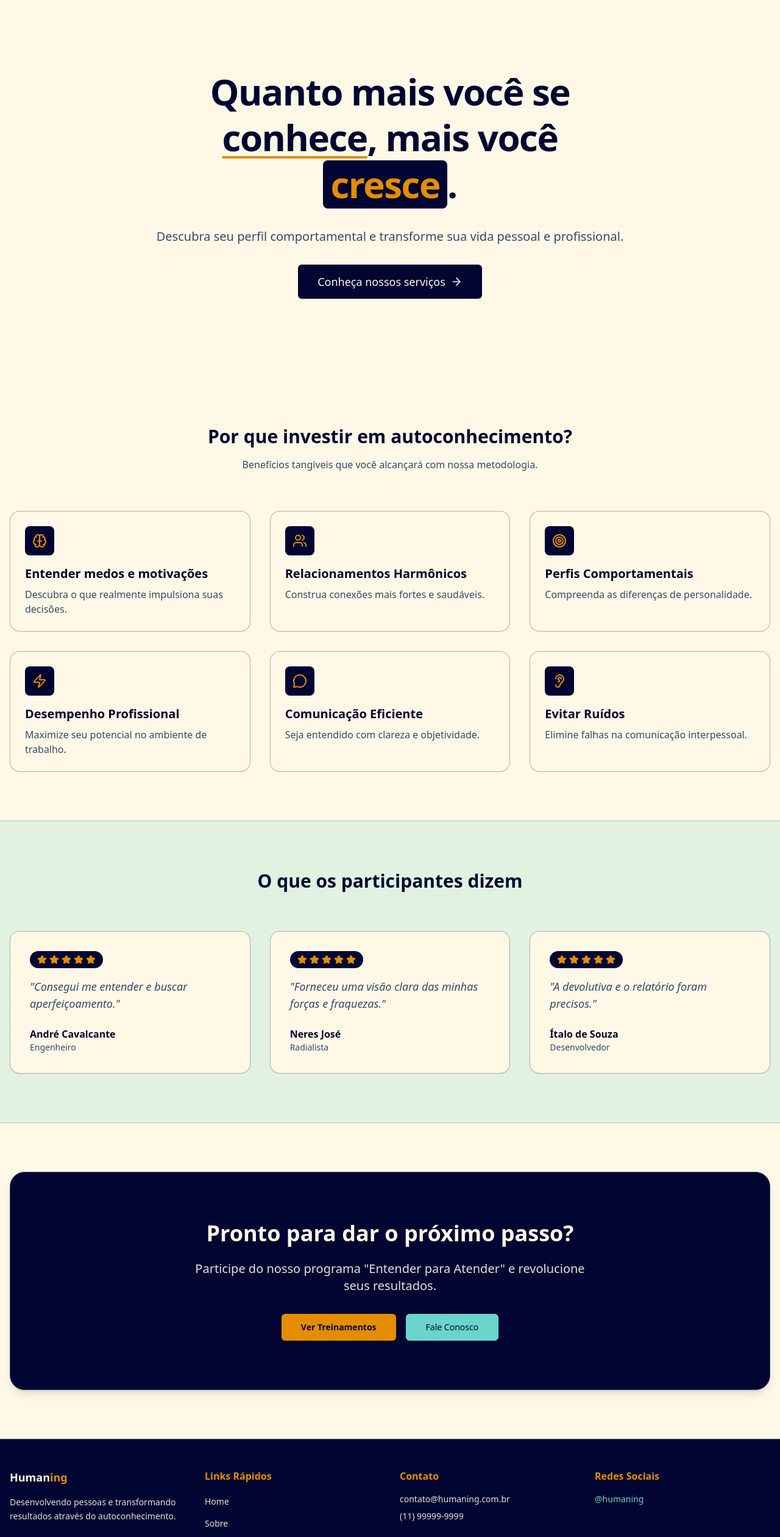
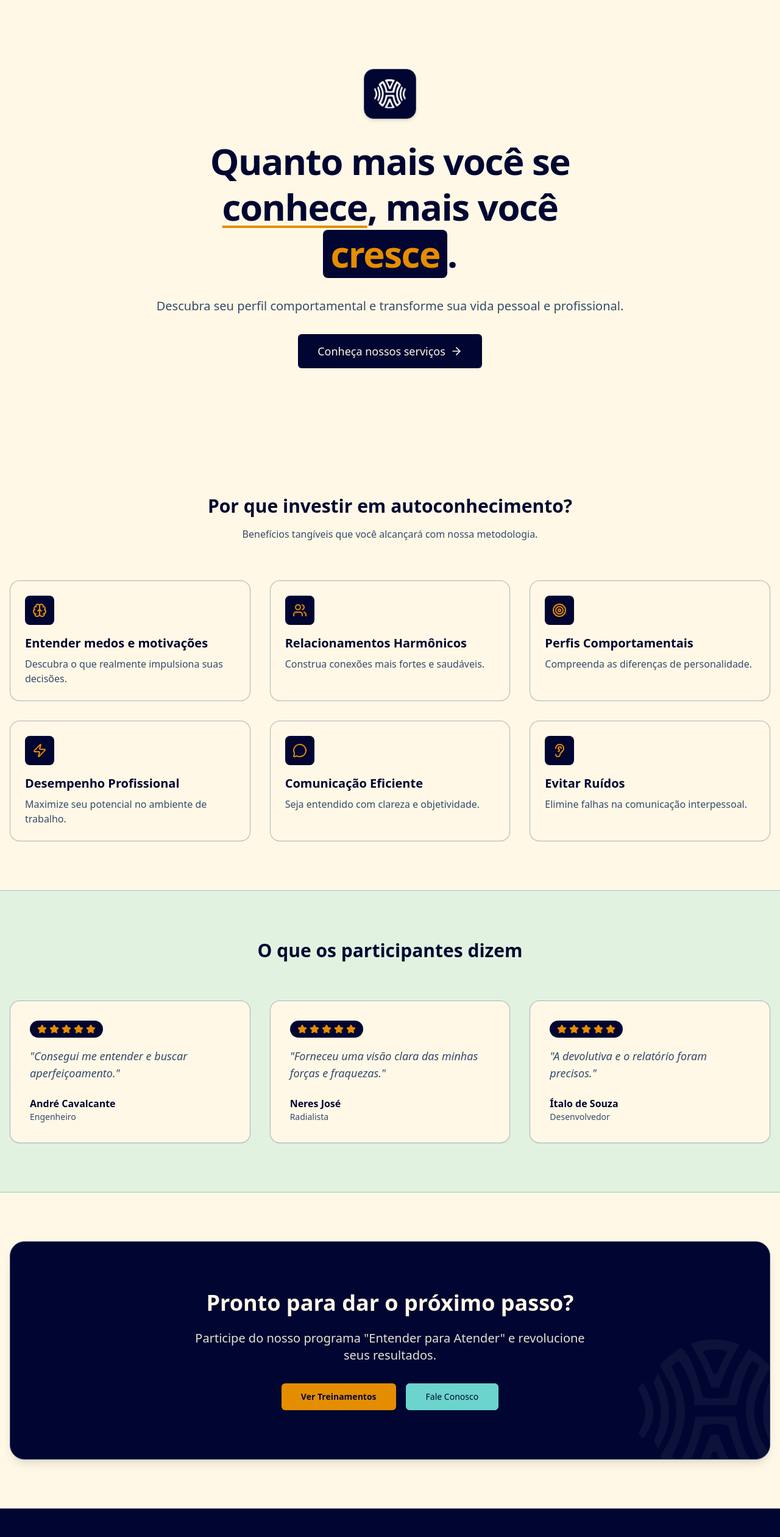
Before and after one commit to devitalo97/humaning, a React (Vite) app: page / in a window 1280 px wide. Shown: the part 80-2601 px from the top of the page at 61% size. Built offline with nearby package versions, Linux system fonts and the light colour scheme; no server answers.

Commit message:
feat: use the brand logo

```diff
--- a/index.html
+++ b/index.html
@@ -2,7 +2,7 @@
 <html lang="pt-BR">
   <head>
     <meta charset="UTF-8" />
-    <link rel="icon" type="image/svg+xml" href="/vite.svg" />
+    <link rel="icon" type="image/svg+xml" href="/logo-white.svg" />
     <meta name="viewport" content="width=device-width, initial-scale=1.0" />
     <meta name="theme-color" content="#000631" />
     <title>Humaning — Gestão de Perfil Comportamental</title>
--- a/src/layouts/DefaultLayout.tsx
+++ b/src/layouts/DefaultLayout.tsx
@@ -2,6 +2,7 @@ import { Link, Outlet } from "react-router-dom";
 import { Button } from "@/components/ui/button";
 import { Menu, X } from "lucide-react";
 import { useState } from "react";
+import logoWhite from "@/assets/logo-white.svg";
 
 export function DefaultLayout() {
     const [isMenuOpen, setIsMenuOpen] = useState(false);
@@ -21,8 +22,17 @@ export function DefaultLayout() {
                 <div className="container mx-auto px-4 h-16 flex items-center justify-between">
                     <Link
                         to="/"
-                        className="flex items-center space-x-2 rounded-md focus-visible:outline-secondary"
+                        aria-label="Humaning — Página inicial"
+                        className="flex items-center gap-3 rounded-md focus-visible:outline-secondary"
                     >
+                        <img
+                            src={logoWhite}
+                            alt=""
+                            aria-hidden="true"
+                            width={38}
+                            height={35}
+                            className="h-9 w-auto object-contain"
+                        />
                         <span className="text-2xl font-bold tracking-tight text-primary-foreground">
                             Human<span className="text-secondary">ing</span>
                         </span>
@@ -124,9 +134,23 @@ export function DefaultLayout() {
                 <div className="container mx-auto px-4 py-12">
                     <div className="grid grid-cols-1 md:grid-cols-4 gap-8">
                         <div className="space-y-4">
-                            <h3 className="text-lg font-bold text-primary-foreground">
-                                Human<span className="text-secondary">ing</span>
-                            </h3>
+                            <Link
+                                to="/"
+                                aria-label="Humaning — Página inicial"
+                                className="inline-flex items-center gap-3 rounded-md focus-visible:outline-secondary"
+                            >
+                                <img
+                                    src={logoWhite}
+                                    alt=""
+                                    aria-hidden="true"
+                                    width={42}
+                                    height={39}
+                                    className="h-10 w-auto object-contain"
+                                />
+                                <span className="text-xl font-bold tracking-tight text-primary-foreground">
+                                    Human<span className="text-secondary">ing</span>
+                                </span>
+                            </Link>
                             <p className="text-sm text-primary-foreground/90 leading-relaxed">
                                 Desenvolvendo pessoas e transformando resultados através do autoconhecimento.
                             </p>
--- a/src/pages/About.tsx
+++ b/src/pages/About.tsx
@@ -1,6 +1,7 @@
 import { motion } from "framer-motion";
 import { Button } from "@/components/ui/button";
 import { Quote, TrendingUp, Users, CheckCircle, ArrowRight } from "lucide-react";
+import logoWhite from "@/assets/logo-white.svg";
 
 export function AboutPage() {
     const containerVariants = {
@@ -33,6 +34,15 @@ export function AboutPage() {
                         transition={{ duration: 0.5 }}
                         className="max-w-4xl mx-auto space-y-6"
                     >
+                        <div className="inline-flex items-center justify-center p-4 rounded-2xl bg-primary border border-border shadow-md">
+                            <img
+                                src={logoWhite}
+                                alt="Logo Humaning"
+                                width={52}
+                                height={48}
+                                className="h-12 w-auto object-contain"
+                            />
+                        </div>
                         <h1 className="text-4xl md:text-6xl font-bold tracking-tight text-foreground leading-tight">
                             Humaning:{" "}
                             <span className="text-primary underline decoration-secondary decoration-4 underline-offset-8">
@@ -205,8 +215,14 @@ export function AboutPage() {
 
             {/* CTA Section */}
             <section className="py-20 container px-4 mx-auto">
-                <div className="bg-primary text-primary-foreground rounded-3xl p-12 border border-border shadow-lg text-center md:text-left md:flex md:items-center md:justify-between">
-                    <div className="max-w-xl mb-8 md:mb-0">
+                <div className="relative overflow-hidden bg-primary text-primary-foreground rounded-3xl p-12 border border-border shadow-lg text-center md:text-left md:flex md:items-center md:justify-between">
+                    <img
+                        src={logoWhite}
+                        alt=""
+                        aria-hidden="true"
+                        className="absolute -right-8 -bottom-8 w-56 h-auto opacity-5 pointer-events-none select-none"
+                    />
+                    <div className="relative z-10 max-w-xl mb-8 md:mb-0">
                         <h2 className="text-3xl font-bold mb-4 text-primary-foreground">
                             Quer levar essa metodologia para sua empresa?
                         </h2>
@@ -215,6 +231,7 @@ export function AboutPage() {
                         </p>
                     </div>
                     <motion.div
+                        className="relative z-10"
                         whileHover={{ scale: 1.03 }}
                         whileTap={{ scale: 0.97 }}
                     >
--- a/src/pages/Home.tsx
+++ b/src/pages/Home.tsx
@@ -2,6 +2,7 @@ import { Button } from "@/components/ui/button";
 import { Star, ArrowRight, Brain, Target, Users, Zap, MessageCircle, Ear } from "lucide-react";
 import { motion } from "framer-motion";
 import { Link } from "react-router-dom";
+import logoWhite from "@/assets/logo-white.svg";
 
 export function HomePage() {
     const benefits = [
@@ -25,6 +26,19 @@ export function HomePage() {
             <section className="relative py-20 md:py-32 overflow-hidden bg-background">
                 <div className="container px-4 mx-auto relative z-10">
                     <div className="max-w-3xl mx-auto text-center space-y-8">
+                        <motion.div
+                            initial={{ opacity: 0, scale: 0.9 }}
+                            animate={{ opacity: 1, scale: 1 }}
+                            className="inline-flex items-center justify-center p-4 rounded-2xl bg-primary border border-border shadow-md"
+                        >
+                            <img
+                                src={logoWhite}
+                                alt="Logo Humaning"
+                                width={52}
+                                height={48}
+                                className="h-12 w-auto object-contain"
+                            />
+                        </motion.div>
                         <motion.h1
                             initial={{ opacity: 0, y: 20 }}
                             animate={{ opacity: 1, y: 0 }}
@@ -131,7 +145,14 @@ export function HomePage() {
 
             {/* CTA Section */}
             <section className="container px-4 mx-auto text-center">
-                <div className="bg-primary text-primary-foreground rounded-3xl p-12 md:p-20 border border-border shadow-lg">
+                <div className="relative overflow-hidden bg-primary text-primary-foreground rounded-3xl p-12 md:p-20 border border-border shadow-lg">
+                    <img
+                        src={logoWhite}
+                        alt=""
+                        aria-hidden="true"
+                        className="absolute -right-10 -bottom-10 w-64 h-auto opacity-5 pointer-events-none select-none"
+                    />
+                    <div className="relative z-10">
                         <h2 className="text-3xl md:text-4xl font-bold mb-6 text-primary-foreground">
                             Pronto para dar o próximo passo?
                         </h2>
@@ -151,6 +172,7 @@ export function HomePage() {
                             </Button>
                         </div>
                     </div>
+                </div>
             </section>
         </div>
     );
```
Also changed, not shown: public/logo-white.svg (added), src/assets/logo-white.svg (added). Lines whose indentation alone changed are shown as unchanged.
